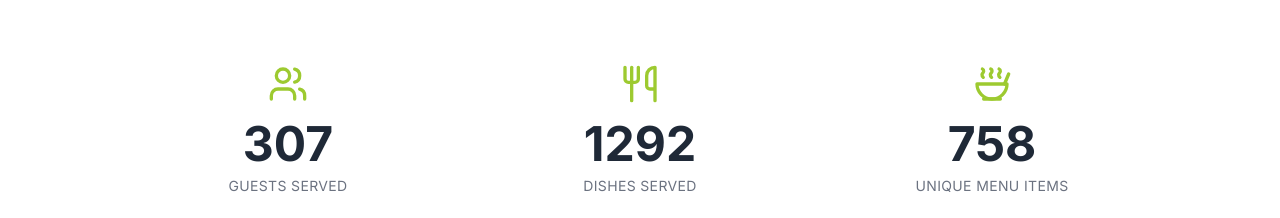
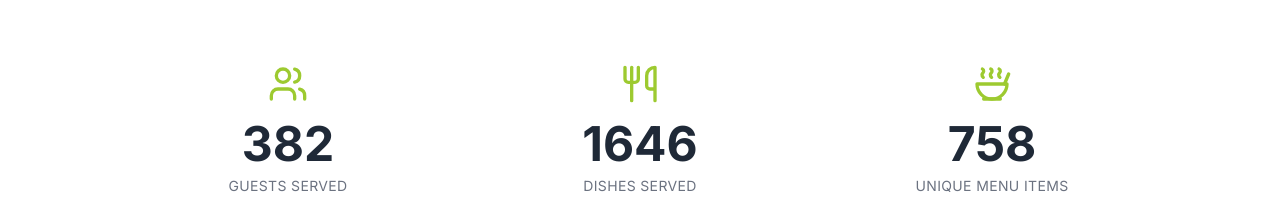
Before and after one commit to zariyatyasin/TKT-eats, a Next.js app: page / in a window 1280 px wide. Shown: the part 1280-1498 px from the top of the page. Built offline with nearby package versions, Linux system fonts and the light colour scheme; no server answers; the database is empty.

Commit message:
change number

```diff
--- a/components/home/improve-tkt.tsx
+++ b/components/home/improve-tkt.tsx
@@ -93,8 +93,8 @@ export default function ImproveTkt() {
           Culinary Excellence
         </h2>
         <div className="grid grid-cols-1 md:grid-cols-3 gap-8 mb-16">
-          <StatCard icon={Users} end={307} label="Guests Served" />
-          <StatCard icon={Utensils} end={1292} label="Dishes Served" />
+          <StatCard icon={Users} end={382} label="Guests Served" />
+          <StatCard icon={Utensils} end={1646} label="Dishes Served" />
 
           <StatCard icon={Soup} end={758} label="UNIQUE MENU ITEMS " />
         </div>
```
